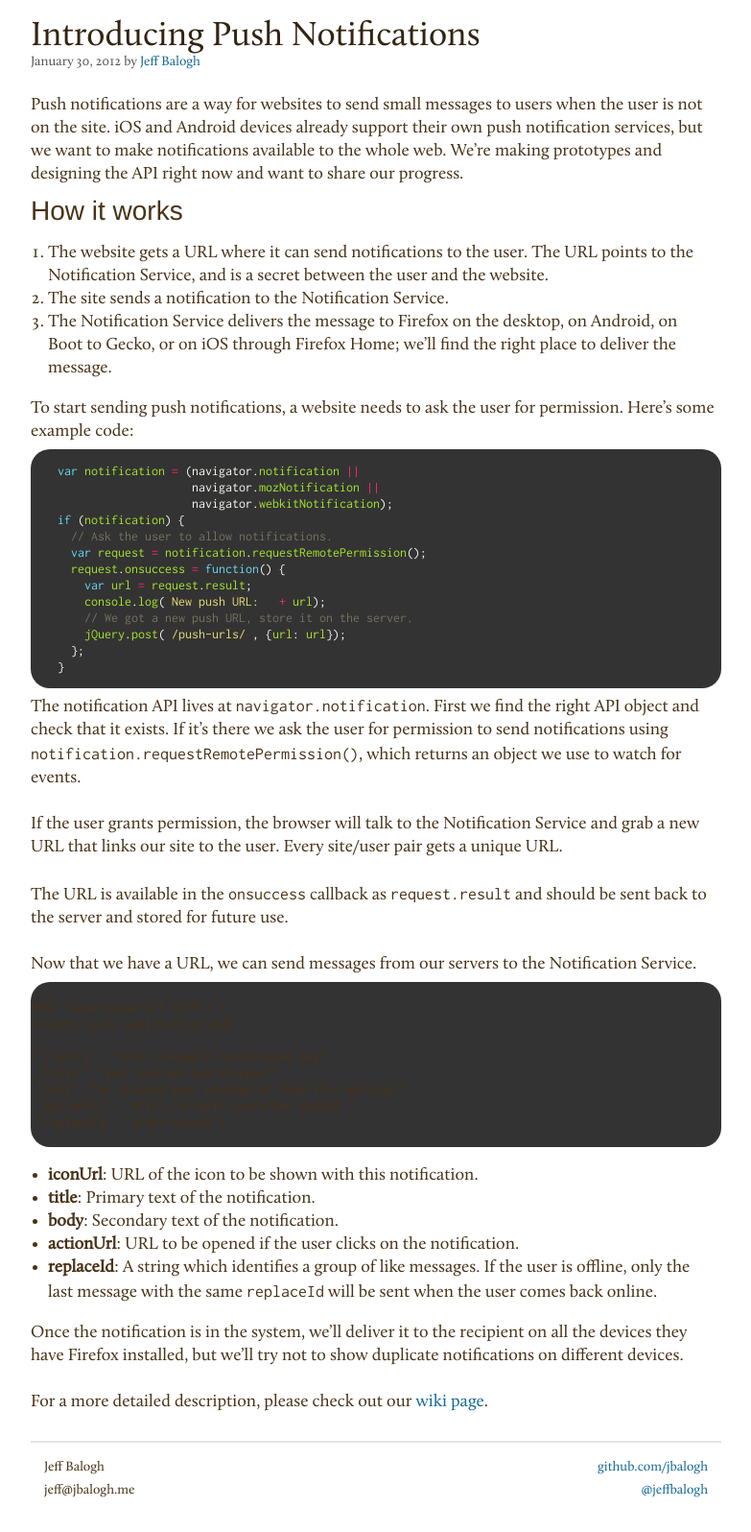
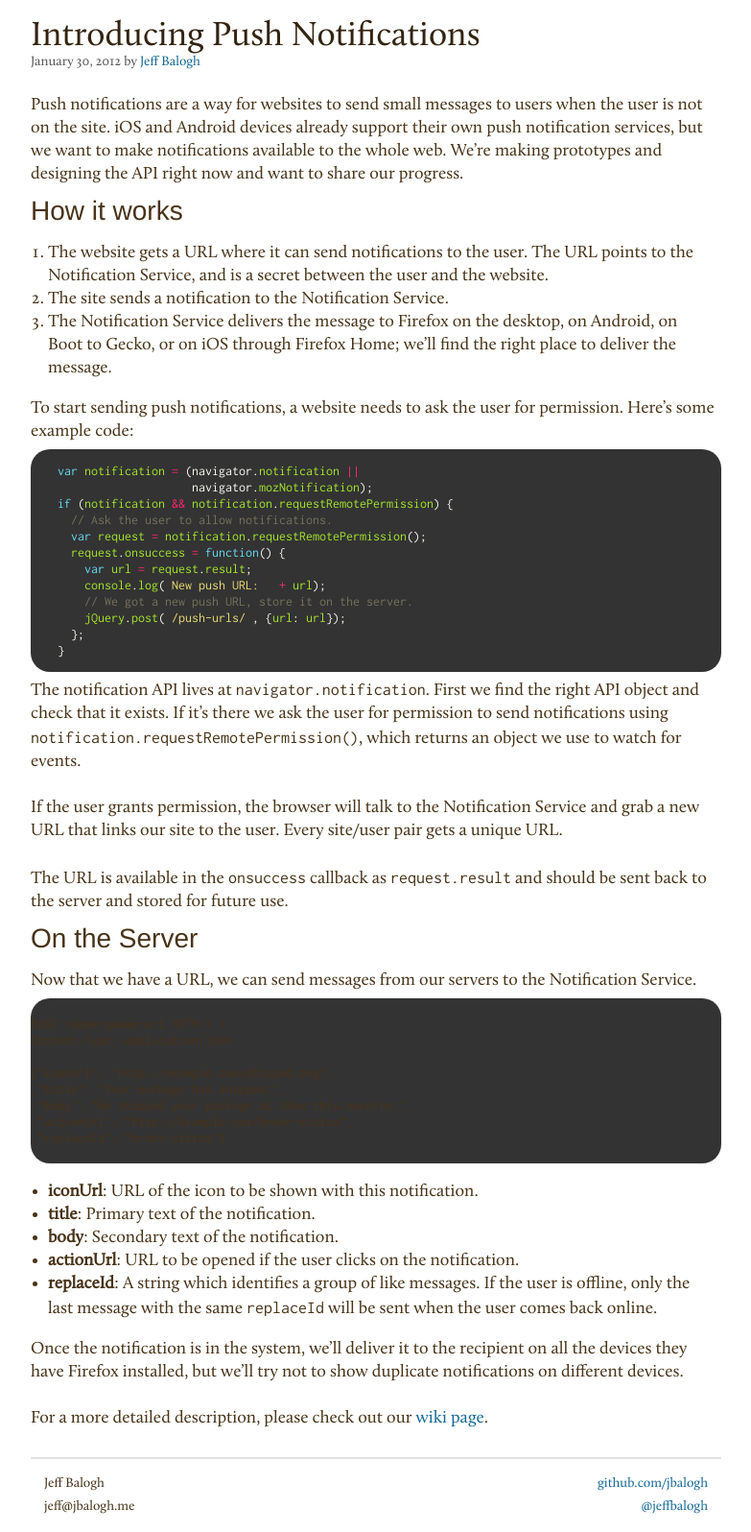
Before and after one commit to jbalogh/jbalogh.github.io, a Jekyll site: the page built from _posts/2012-01-30-push-notifications.md, in a window 1280 px wide. Shown: the whole page at 96% size, without its empty margins (248-1031 px from the left). Built offline with Jekyll 4.4.1, drawn with Linux system fonts in a browser that asks for light colours; Markdown is read by kramdown in place of the engine named in the settings; comment, search, counter and statistics services are not loaded.

Commit message:
remove webkit from the example code snippet

```diff
--- a/_posts/2012-01-30-push-notifications.md
+++ b/_posts/2012-01-30-push-notifications.md
@@ -25,9 +25,8 @@ permission. Here's some example code:
 
 {% highlight javascript %}
 var notification = (navigator.notification ||
-                    navigator.mozNotification ||
-                    navigator.webkitNotification);
-if (notification) {
+                    navigator.mozNotification);
+if (notification && notification.requestRemotePermission) {
   // Ask the user to allow notifications.
   var request = notification.requestRemotePermission();
   request.onsuccess = function() {
@@ -51,6 +50,9 @@ pair gets a unique URL.
 
 The URL is available in the `onsuccess` callback as `request.result` and should
 be sent back to the server and stored for future use.
+
+
+## On the Server
 
 Now that we have a URL, we can send messages from our servers to the
 Notification Service.
--- a/media/style.css
+++ b/media/style.css
@@ -181,7 +181,7 @@ article header h1 + .byline {
 article h2 {
     line-height: 28px;
     font-size: 28px;
-    margin-bottom: 8px;
+    margin-bottom: 18px;
     margin-top: 12px;
 }
 
```
